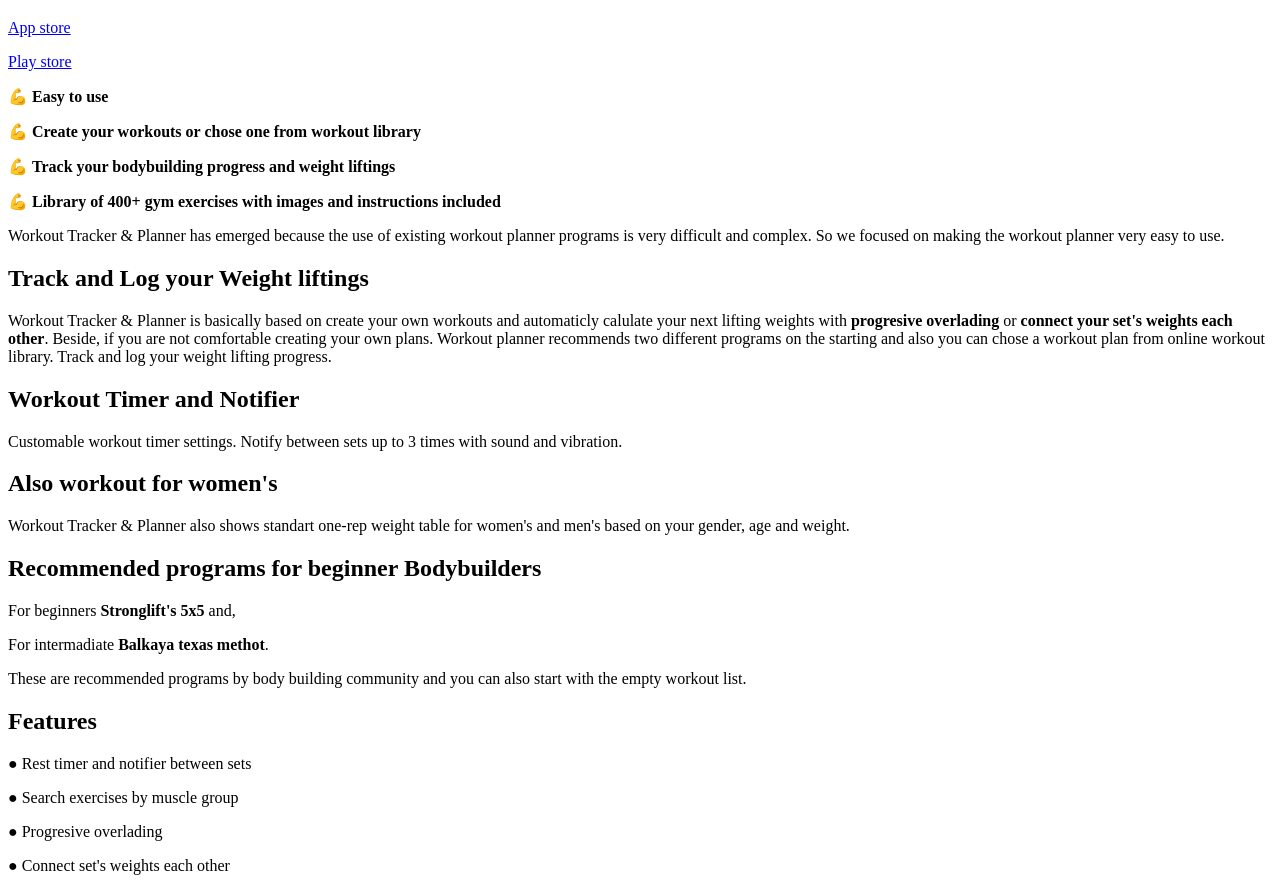
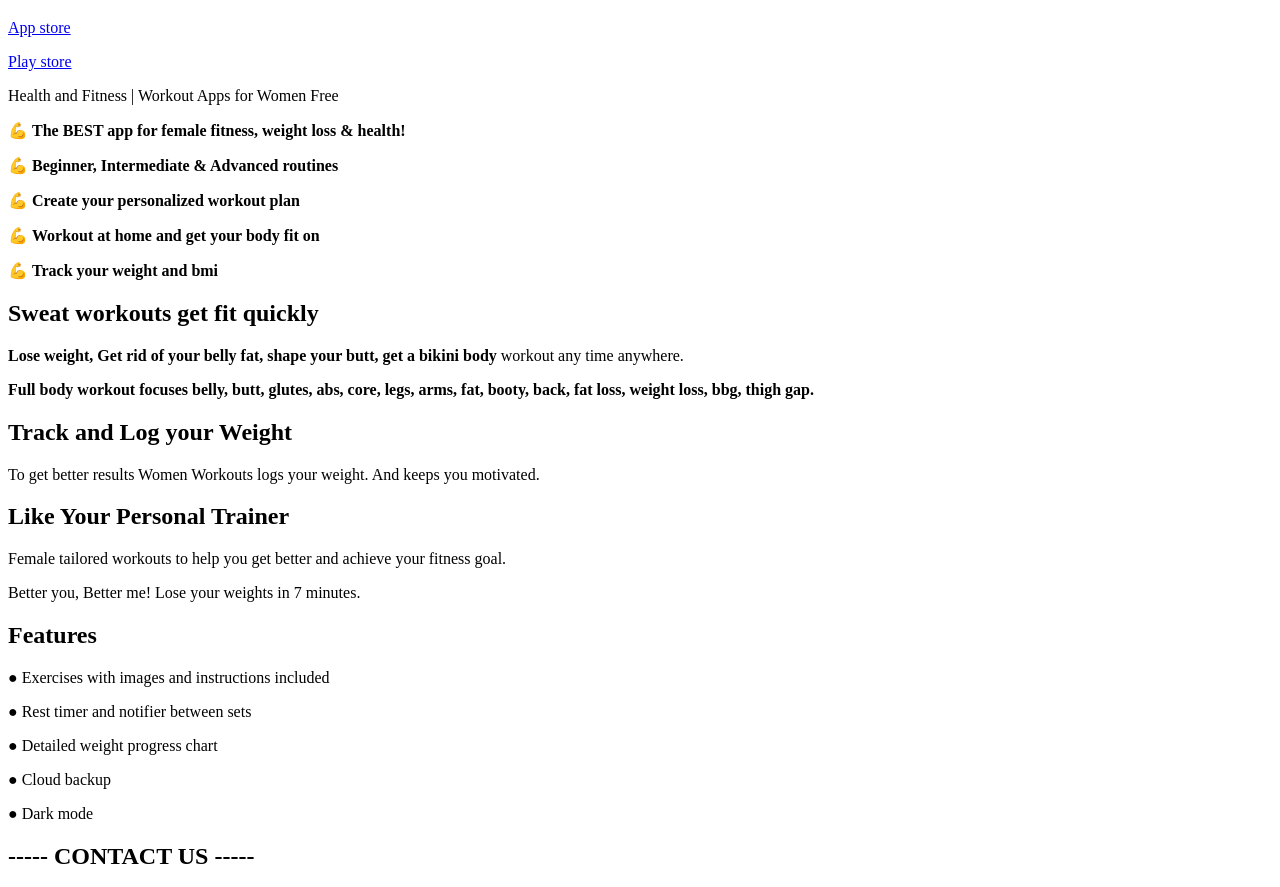
Before and after one commit to womenworkouts/github.io, a plain HTML site: page index.html in a window 1280 px wide. Shown: the part 61-948 px from the top of the page. Drawn offline with Linux system fonts and the light colour scheme.

Commit message:
Update index.html

```diff
--- a/index.html
+++ b/index.html
@@ -6,43 +6,42 @@
 </head>
 <body>
 
+
+
 <h1>Women Workouts No Equipment App</h1>
  <a href = "https://apps.apple.com/us/app/gym-workout-tracker-planner/id1567930312#?platform=iphone">App store</a>
  <p> <a href = "https://play.google.com/store/apps/details?id=com.mdikcinar.workoutplanner">Play store</a></p>
  <p></p>
-<p>💪 <b>Easy to use</b></p>
-<p>💪 <b>Create your workouts or chose one from workout library</b></p>
-<p>💪 <b>Track your bodybuilding progress and weight liftings</b></p>
-<p>💪 <b>Library of 400+ gym exercises with images and instructions included</b></p>
 
-<p>Workout Tracker & Planner has emerged because the use of existing workout planner programs is very difficult and complex. So we focused on making the  workout planner very easy to use.</p>
+ <p>Health and Fitness | Workout Apps for Women Free </p>
 
-<h2><b>Track and Log your Weight liftings</b></h2>
-Workout Tracker & Planner is basically based on create your own workouts and automaticly calulate your next lifting weights with <b>progresive overlading</b> or <b>connect your set's weights each other</b>. Beside, if you are not comfortable creating your own plans. Workout planner recommends two different programs on the starting and also you can chose a workout plan from online workout library. Track and log your weight lifting progress.
+<p>💪 <b> The BEST app for female fitness, weight loss & health!</b></p>
+<p>💪 <b> Beginner, Intermediate & Advanced routines</b></p>
+<p>💪 <b> Create your personalized workout plan</b></p>
+<p>💪 <b> Workout at home and get your body fit on</b></p>
+<p>💪 <b> Track your weight and bmi</b></p>
 
-<h2><b>Workout Timer and Notifier</b></h2>
-Customable workout timer settings. Notify between sets up to 3 times with sound and vibration.
+<p><h2><b>Sweat workouts get fit quickly</b></h2></p>
+<p><b>Lose weight, Get rid of your belly fat, shape your butt, get a bikini body</b> workout any time anywhere.</p>
+<p><b>Full body workout focuses belly, butt, glutes, abs, core, legs, arms, fat, booty, back, fat loss, weight loss, bbg, thigh gap.</b> </p>
 
-<h2><b>Also workout for women's</b></h2>
-Workout Tracker & Planner also shows standart one-rep weight table for women's and men's based on your gender, age and weight.
+<p><h2><b>Track and Log your Weight </b></h2></p>
+<p>To get better results Women Workouts logs your weight. And keeps you motivated.</p>
 
-<h2><b>Recommended programs for beginner Bodybuilders</b></h2>
-For beginners <b>Stronglift's 5x5</b> and,
-<p>For intermadiate <b>Balkaya texas methot</b>.</p>
-<p>These are recommended programs by body building community and you can also start with the empty workout list. </p>
+<p><h2><b>Like Your Personal Trainer</b></h2></p>
+<p>Female tailored workouts to help you get better and achieve your fitness goal.</p>
+<p>Better you, Better me! Lose your weights in 7 minutes.</p>
 
-<h2><b>Features</b></h2>
-● Rest timer and notifier between sets
-<p>● Search exercises by muscle group</p>
-<p>● Progresive overlading</p>
-<p>● Connect set's weights each other</p>
-<p>● Show RPE</p>
+<p><h2><b>Features</b></h2></p>
+<p>● Exercises with images and instructions included</p>
+<p>● Rest timer and notifier between sets</p>
+<p>● Detailed weight progress chart</p>
 <p>● Cloud backup</p>
-<p>● Online Workout library</p>
 <p>● Dark mode</p>
 
-<h2>----- CONTACT US -----</h2>
-<p>Workout Planner App
+
+<p><h2>----- CONTACT US -----</h2></p>
+<p>Women Workouts App</p>
 
 <p>For Help,Ideas and Comments </p>
 <p>womenworkoutsapp@gmail.com</p></p>
```
